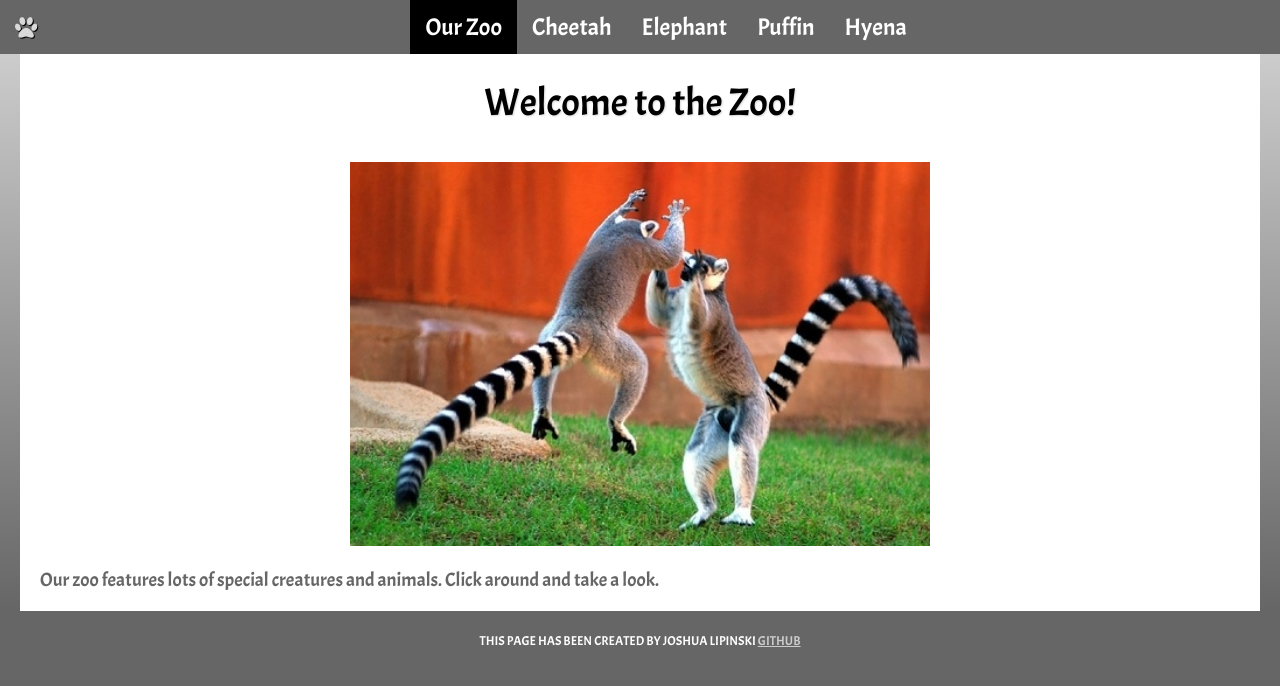
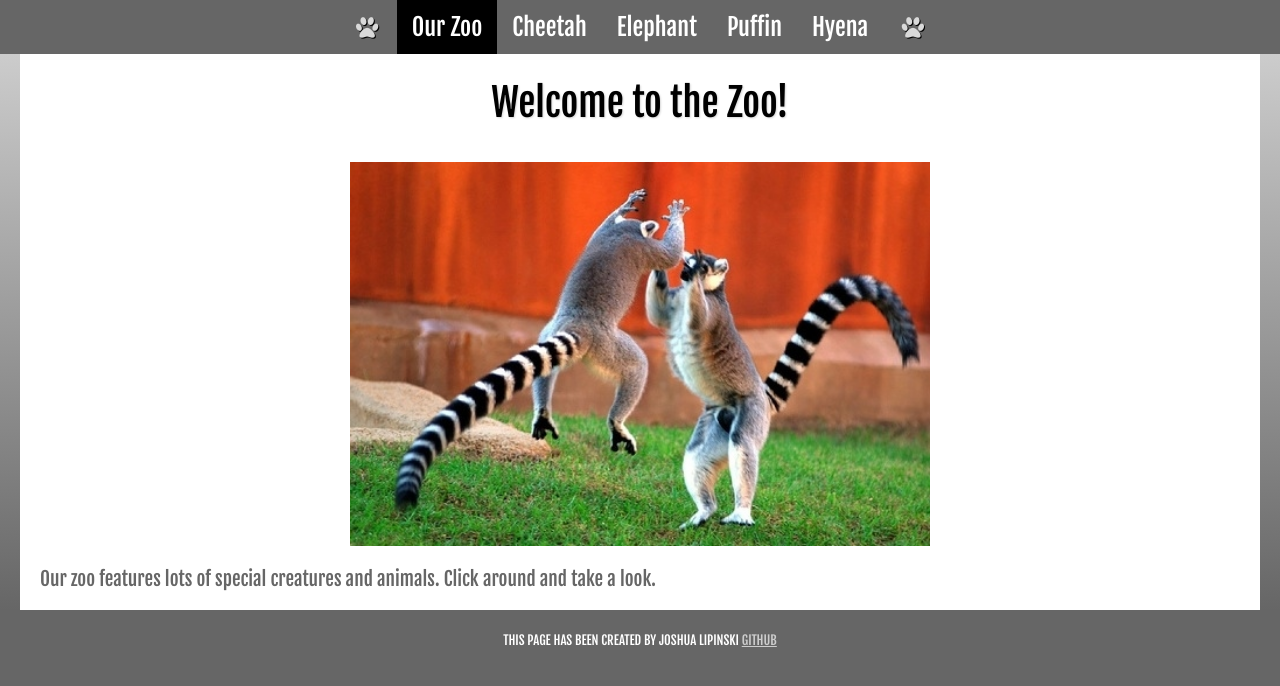
Before and after one commit to jlipinski3/hackbeanpot, a plain HTML site: page index.html in a window 1280 px wide. Drawn offline with nearby package versions, Linux system fonts and the light colour scheme.

Commit message:
changed fonts

```diff
--- a/index.html
+++ b/index.html
@@ -6,16 +6,17 @@ Web Workshop
 <meta name="viewport" content="width=device-width, initial-scale=1">
 <link rel="stylesheet" type="text/css" href="https://maxcdn.bootstrapcdn.com/font-awesome/4.7.0/css/font-awesome.min.css">
 <style>
-@import url('https://fonts.googleapis.com/css?family=Acme');
+@import url('https://fonts.googleapis.com/css?family=Fjalla+One');
 
-html, body {font-size: 100%; line-height: 130%; font-family: 'Acme', arial, sans-serif}
+html, body {font-size: 100%; line-height: 130%; font-family: 'Fjalla One', arial, sans-serif}
 body {margin: 0px; background: #666666}
 #topnav nav {overflow: hidden; text-align: center}
+#topnav nav > div {display: inline-block}
 #topnav nav a, #topnav i.fa {display: inline-block; color: #ffffff; text-align: center; padding: 15px; text-decoration: none; font-size: 1.5em; line-height: 100%;}
 #topnav nav a:hover {background-color: #ddd; color: black}
 #topnav nav a.active, #topnav nav a:active {background-color: #000000; color: white;}
 #topnav nav a.icon {display: none;}
-#topnav i.fa {float: left; color: #d9d9d9; text-shadow: 1px 1px 0px #000000;}
+#topnav i.fa {color: #d9d9d9; text-shadow: 1px 1px 0px #000000;}
 
 main {width: 100%; background: linear-gradient(to bottom, #cccccc, #666666)}
 main article {background: #ffffff; margin-left: 20px; margin-right: 20px; padding: 20px; font-size: 1.2em}
@@ -31,13 +32,14 @@ footer a {color: #cccccc}
 @media screen and (max-width: 800px) {
   #topnav nav a {display: block; text-align: left}
   #topnav nav a:not(:first-child) {display: none;}
-  #topnav nav {position: relative;}
+  #topnav nav > div {position: relative; display: block}
   #topnav nav a.icon {position: absolute; right: 0; top: 0; display: block;}
   #topnav nav.responsive a {display: block}
 
   main article section figure img {margin: auto; width: 100%}
 
-  #topnav i.fa {display: block; float: none; text-align: center}
+  #topnav i.fa {display: none}
+  #topnav i.fa:first-child {display: block; float: none; text-align: center}
   #topnav nav.nojs a.icon {display: none}
   #topnav nav.responsive.nojs a {text-align: center}
 }
@@ -46,11 +48,12 @@ footer a {color: #cccccc}
 <body>
 
 <section id="topnav">
+<nav class="responsive nojs">
 <i class="fa fa-paw"></i>
-<nav class="responsive nojs">
 <div>
-<a href="final.html#thezoo" title="thezoo">Our Zoo</a><a href="final.html#cheetah" title="cheetah">Cheetah</a><a href="final.html#elephant" title="elephant">Elephant</a><a href="final.html#puffin" title="puffin">Puffin</a><a href="final.html#hyena" title="hyena">Hyena</a><a href="#" class="icon dropdown">&#9776;</a>
+<a href="#thezoo" title="thezoo">Our Zoo</a><a href="#cheetah" title="cheetah">Cheetah</a><a href="#elephant" title="elephant">Elephant</a><a href="#puffin" title="puffin">Puffin</a><a href="#hyena" title="hyena">Hyena</a><a href="#" class="icon dropdown">&#9776;</a>
 </div>
+<i class="fa fa-paw"></i>
 </nav>
 </section>
 
```
Also changed, not shown: step2.html (+1 -0 lines), step3.html (+9 -6 lines), step4.html (+9 -6 lines).
